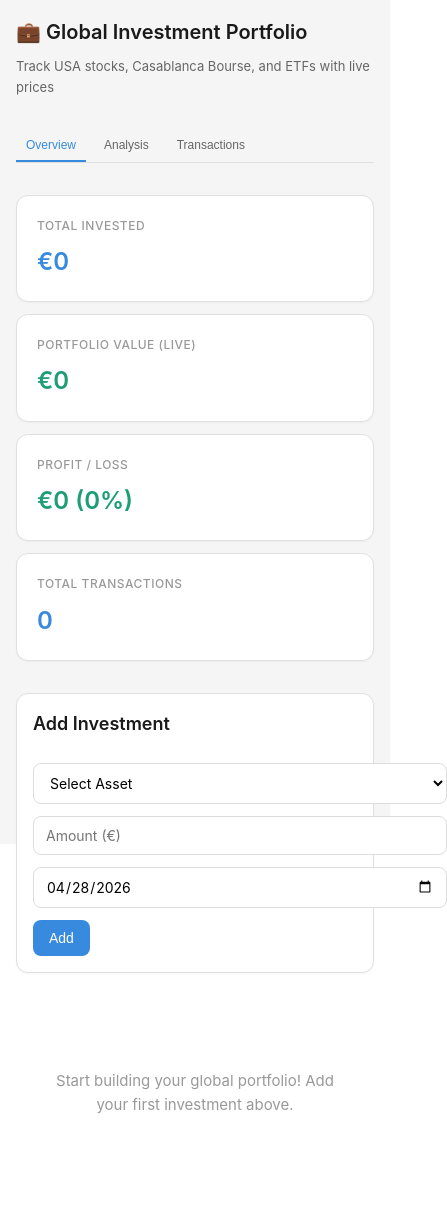
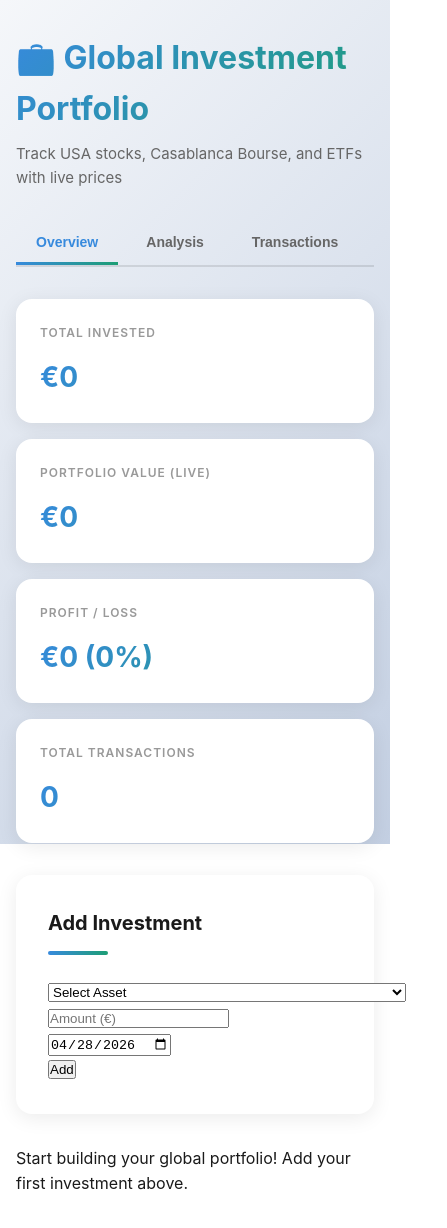
Before and after one commit to alami128/investment-dashboard, a React (Vite) app: page / in a window 390 px wide. Shown: the whole page, 447 px wide, since content can reach past the window. Before the commit the page ends 1197 px from the top, so only its background shows below. Built offline with nearby package versions, Linux system fonts and the light colour scheme.

Commit message:
Update App.css

```diff
--- a/src/App.css
+++ b/src/App.css
@@ -6,14 +6,86 @@
 
 body {
   font-family: -apple-system, BlinkMacSystemFont, 'Segoe UI', 'Roboto', 'Oxygen', 'Ubuntu', 'Cantarell', sans-serif;
-  background: #f5f5f5;
+  background: linear-gradient(135deg, #f5f7fa 0%, #c3cfe2 100%);
   color: #1a1a1a;
   line-height: 1.6;
+}
+
+@keyframes fadeIn {
+  from {
+    opacity: 0;
+    transform: translateY(10px);
+  }
+  to {
+    opacity: 1;
+    transform: translateY(0);
+  }
+}
+
+@keyframes slideInLeft {
+  from {
+    opacity: 0;
+    transform: translateX(-20px);
+  }
+  to {
+    opacity: 1;
+    transform: translateX(0);
+  }
+}
+
+@keyframes slideInRight {
+  from {
+    opacity: 0;
+    transform: translateX(20px);
+  }
+  to {
+    opacity: 1;
+    transform: translateX(0);
+  }
+}
+
+@keyframes scaleIn {
+  from {
+    opacity: 0;
+    transform: scale(0.95);
+  }
+  to {
+    opacity: 1;
+    transform: scale(1);
+  }
+}
+
+@keyframes countUp {
+  from {
+    opacity: 0;
+  }
+  to {
+    opacity: 1;
+  }
+}
+
+@keyframes pulse {
+  0%, 100% {
+    opacity: 1;
+  }
+  50% {
+    opacity: 0.7;
+  }
+}
+
+@keyframes shimmer {
+  0% {
+    background-position: -1000px 0;
+  }
+  100% {
+    background-position: 1000px 0;
+  }
 }
 
 .dashboard {
   min-height: 100vh;
   padding: 2rem 1rem;
+  animation: fadeIn 0.6s ease-out;
 }
 
 .container {
@@ -23,13 +95,17 @@ body {
 
 .header {
   margin-bottom: 2rem;
+  animation: slideInLeft 0.8s ease-out;
 }
 
 .header h1 {
   font-size: 32px;
-  font-weight: 600;
+  font-weight: 700;
   margin-bottom: 8px;
-  color: #1a1a1a;
+  background: linear-gradient(135deg, #378ADD 0%, #1D9E75 100%);
+  -webkit-background-clip: text;
+  -webkit-text-fill-color: transparent;
+  background-clip: text;
 }
 
 .header p {
@@ -41,23 +117,26 @@ body {
   display: flex;
   gap: 8px;
   margin-bottom: 2rem;
-  border-bottom: 1px solid #e0e0e0;
+  border-bottom: 2px solid rgba(0, 0, 0, 0.1);
+  animation: slideInLeft 0.8s ease-out 0.1s both;
 }
 
 .tab {
-  padding: 12px 16px;
+  padding: 12px 20px;
   background: none;
   border: none;
-  border-bottom: 2px solid transparent;
+  border-bottom: 3px solid transparent;
   cursor: pointer;
   font-size: 14px;
-  font-weight: 500;
+  font-weight: 600;
   color: #666;
-  transition: all 0.2s;
+  transition: all 0.3s cubic-bezier(0.4, 0, 0.2, 1);
+  position: relative;
 }
 
 .tab:hover {
   color: #378ADD;
+  transform: translateY(-2px);
 }
 
 .tab.active {
@@ -65,335 +144,122 @@ body {
   border-bottom-color: #378ADD;
 }
 
+.tab::after {
+  content: '';
+  position: absolute;
+  bottom: -3px;
+  left: 0;
+  right: 0;
+  height: 3px;
+  background: linear-gradient(90deg, #378ADD, #1D9E75);
+  transform: scaleX(0);
+  transform-origin: left;
+  transition: transform 0.3s ease;
+}
+
+.tab.active::after {
+  transform: scaleX(1);
+}
+
 .metrics-grid {
   display: grid;
-  grid-template-columns: repeat(auto-fit, minmax(180px, 1fr));
-  gap: 12px;
+  grid-template-columns: repeat(auto-fit, minmax(220px, 1fr));
+  gap: 16px;
   margin-bottom: 2rem;
 }
 
 .metric-card {
   background: white;
-  border: 0.5px solid #e0e0e0;
-  border-radius: 12px;
-  padding: 1.25rem;
-  box-shadow: 0 1px 2px rgba(0, 0, 0, 0.04);
+  border: none;
+  border-radius: 16px;
+  padding: 1.5rem;
+  box-shadow: 0 4px 20px rgba(0, 0, 0, 0.08);
+  animation: scaleIn 0.5s ease-out;
+  transition: all 0.3s cubic-bezier(0.4, 0, 0.2, 1);
+  position: relative;
+  overflow: hidden;
+}
+
+.metric-card::before {
+  content: '';
+  position: absolute;
+  top: 0;
+  left: -100%;
+  width: 100%;
+  height: 100%;
+  background: linear-gradient(90deg, transparent, rgba(255, 255, 255, 0.3), transparent);
+  transition: left 0.5s;
+}
+
+.metric-card:hover {
+  transform: translateY(-8px);
+  box-shadow: 0 12px 40px rgba(0, 0, 0, 0.12);
+}
+
+.metric-card:hover::before {
+  left: 100%;
 }
 
 .metric-label {
   font-size: 12px;
   color: #999;
-  margin-bottom: 8px;
-  font-weight: 500;
+  margin-bottom: 12px;
+  font-weight: 600;
   text-transform: uppercase;
-  letter-spacing: 0.5px;
+  letter-spacing: 1px;
 }
 
 .metric-value {
-  font-size: 24px;
-  font-weight: 600;
-  color: #378ADD;
+  font-size: 28px;
+  font-weight: 700;
+  background: linear-gradient(135deg, #378ADD, #1D9E75);
+  -webkit-background-clip: text;
+  -webkit-text-fill-color: transparent;
+  background-clip: text;
+  animation: countUp 0.8s ease-out;
 }
 
 .card {
   background: white;
-  border: 0.5px solid #e0e0e0;
-  border-radius: 12px;
-  padding: 1.5rem;
+  border: none;
+  border-radius: 16px;
+  padding: 2rem;
   margin-bottom: 2rem;
-  box-shadow: 0 1px 2px rgba(0, 0, 0, 0.04);
+  box-shadow: 0 4px 20px rgba(0, 0, 0, 0.08);
+  animation: fadeIn 0.6s ease-out;
+  transition: all 0.3s ease;
+}
+
+.card:hover {
+  box-shadow: 0 8px 30px rgba(0, 0, 0, 0.12);
 }
 
 .card h2 {
-  font-size: 18px;
-  font-weight: 600;
+  font-size: 20px;
+  font-weight: 700;
   margin-bottom: 1.5rem;
   color: #1a1a1a;
+  position: relative;
+  padding-bottom: 1rem;
+}
+
+.card h2::after {
+  content: '';
+  position: absolute;
+  bottom: 0;
+  left: 0;
+  width: 60px;
+  height: 4px;
+  background: linear-gradient(90deg, #378ADD, #1D9E75);
+  border-radius: 2px;
 }
 
 .card h3 {
-  font-size: 15px;
-  font-weight: 600;
+  font-size: 16px;
+  font-weight: 700;
   margin-bottom: 1rem;
   color: #1a1a1a;
 }
 
 .form-grid {
-  display: grid;
-  grid-template-columns: repeat(auto-fit, minmax(160px, 1fr));
-  gap: 12px;
-}
-
-input,
-select {
-  padding: 10px 12px;
-  border: 1px solid #ddd;
-  border-radius: 8px;
-  font-size: 14px;
-  font-family: inherit;
-  transition: all 0.2s;
-  background: white;
-}
-
-input:focus,
-select:focus {
-  outline: none;
-  border-color: #378ADD;
-  box-shadow: 0 0 0 3px rgba(55, 138, 221, 0.1);
-}
-
-.button-group {
-  display: flex;
-  gap: 8px;
-}
-
-.btn,
-.btn-small {
-  padding: 10px 16px;
-  border: none;
-  border-radius: 8px;
-  cursor: pointer;
-  font-weight: 500;
-  font-size: 14px;
-  transition: all 0.2s;
-}
-
-.btn-primary {
-  background: #378ADD;
-  color: white;
-}
-
-.btn-primary:hover {
-  background: #2a6ab5;
-}
-
-.btn-secondary {
-  background: #f5f5f5;
-  color: #666;
-  border: 1px solid #ddd;
-}
-
-.btn-secondary:hover {
-  background: #eee;
-}
-
-.btn-small {
-  padding: 6px 10px;
-  font-size: 12px;
-}
-
-.btn-edit {
-  background: #378ADD;
-  color: white;
-}
-
-.btn-edit:hover {
-  background: #2a6ab5;
-}
-
-.btn-delete {
-  background: #f09595;
-  color: #c92a2a;
-}
-
-.btn-delete:hover {
-  background: #e07676;
-}
-
-.charts-grid {
-  display: grid;
-  grid-template-columns: repeat(auto-fit, minmax(400px, 1fr));
-  gap: 12px;
-  margin-bottom: 2rem;
-}
-
-.chart-container {
-  position: relative;
-  height: 320px;
-  margin-bottom: 0;
-}
-
-.breakdown-grid {
-  display: grid;
-  grid-template-columns: repeat(auto-fit, minmax(300px, 1fr));
-  gap: 12px;
-  margin-bottom: 2rem;
-}
-
-.breakdown-item {
-  margin-bottom: 1.25rem;
-}
-
-.breakdown-header {
-  display: flex;
-  justify-content: space-between;
-  font-size: 13px;
-  margin-bottom: 6px;
-  font-weight: 500;
-}
-
-.breakdown-header span:first-child {
-  color: #666;
-}
-
-.breakdown-header .amount {
-  color: #1a1a1a;
-  font-weight: 600;
-}
-
-.progress-bar {
-  height: 8px;
-  background: #f0f0f0;
-  border-radius: 4px;
-  overflow: hidden;
-}
-
-.progress-fill {
-  height: 100%;
-  background: #378ADD;
-  transition: width 0.3s;
-}
-
-.table-wrapper {
-  overflow-x: auto;
-}
-
-.transactions-table {
-  width: 100%;
-  font-size: 13px;
-  border-collapse: collapse;
-}
-
-.transactions-table thead {
-  background: #f9f9f9;
-  border-bottom: 1px solid #e0e0e0;
-}
-
-.transactions-table th {
-  padding: 12px;
-  text-align: left;
-  color: #666;
-  font-weight: 600;
-  font-size: 12px;
-  text-transform: uppercase;
-  letter-spacing: 0.5px;
-}
-
-.transactions-table td {
-  padding: 12px;
-  border-bottom: 0.5px solid #e0e0e0;
-  color: #1a1a1a;
-}
-
-.transactions-table .ticker {
-  font-weight: 600;
-  color: #378ADD;
-}
-
-.transactions-table .amount {
-  font-weight: 600;
-}
-
-.transactions-table .actions {
-  display: flex;
-  gap: 6px;
-}
-
-.transactions-table tr:hover {
-  background: #f9f9f9;
-}
-
-.empty-state {
-  text-align: center;
-  padding: 4rem 2rem;
-  color: #999;
-}
-
-.empty-state p {
-  font-size: 15px;
-}
-
-.table-card {
-  overflow-x: auto;
-}
-
-@media (max-width: 1024px) {
-  .charts-grid {
-    grid-template-columns: 1fr;
-  }
-
-  .breakdown-grid {
-    grid-template-columns: repeat(auto-fit, minmax(250px, 1fr));
-  }
-}
-
-@media (max-width: 768px) {
-  .dashboard {
-    padding: 1rem;
-  }
-
-  .header h1 {
-    font-size: 24px;
-  }
-
-  .form-grid {
-    grid-template-columns: 1fr;
-  }
-
-  .metrics-grid {
-    grid-template-columns: repeat(2, 1fr);
-  }
-
-  .tabs {
-    flex-wrap: wrap;
-  }
-
-  .tab {
-    padding: 10px 12px;
-    font-size: 13px;
-  }
-
-  .transactions-table {
-    font-size: 12px;
-  }
-
-  .transactions-table th,
-  .transactions-table td {
-    padding: 8px 6px;
-  }
-
-  .breakdown-grid {
-    grid-template-columns: 1fr;
-  }
-
-  .charts-grid {
-    grid-template-columns: 1fr;
-  }
-
-  .chart-container {
-    height: 250px;
-  }
-
-  .card {
-    padding: 1rem;
-  }
-}
-
-@media (max-width: 480px) {
-  .metrics-grid {
-    grid-template-columns: 1fr;
-  }
-
-  .header h1 {
-    font-size: 20px;
-  }
-
-  .header p {
-    font-size: 13px;
-  }
-
-  .tab {
-    padding: 8px 10px;
-    font-size: 12px;
-  }
-}
+  disp
```
